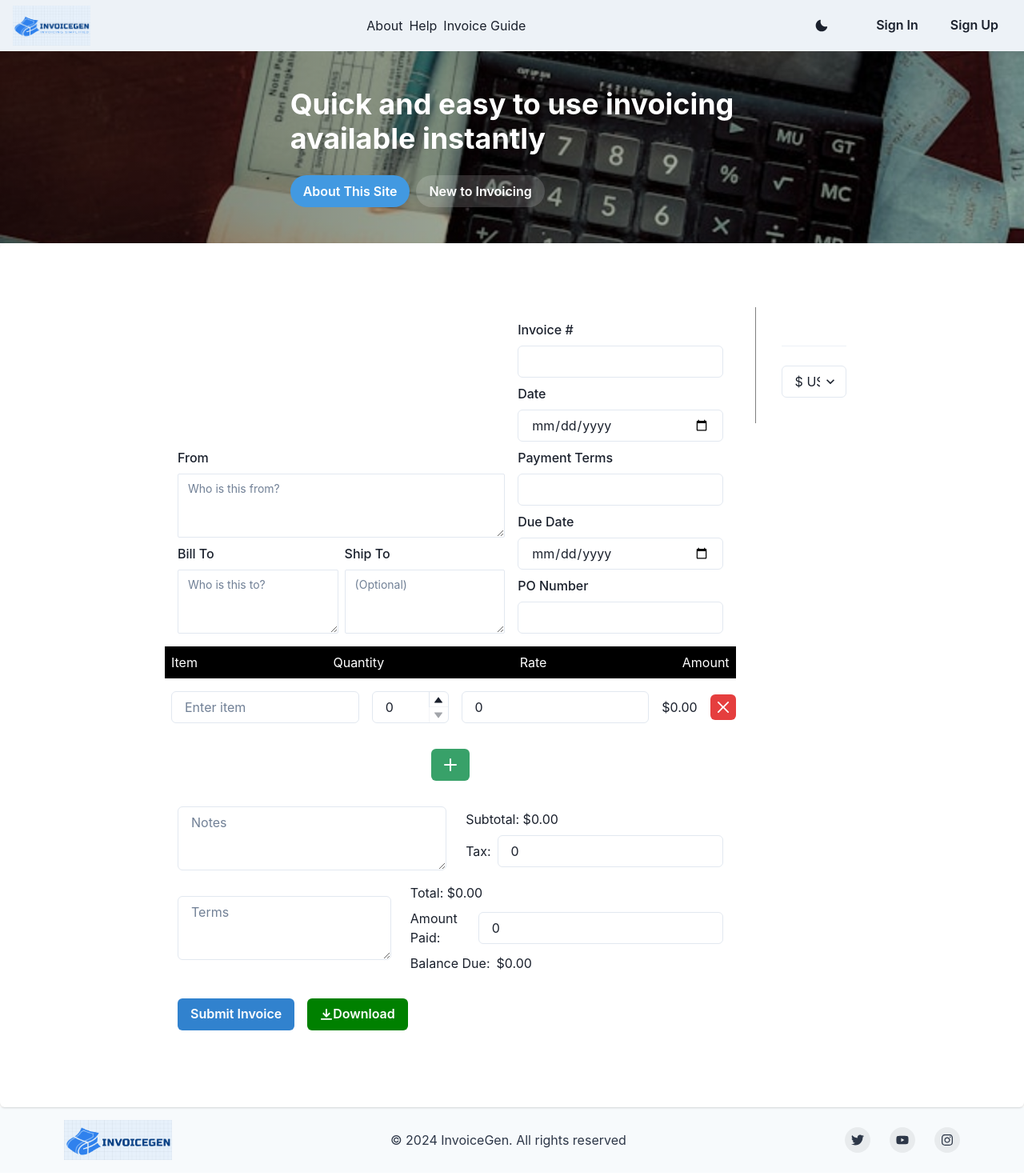
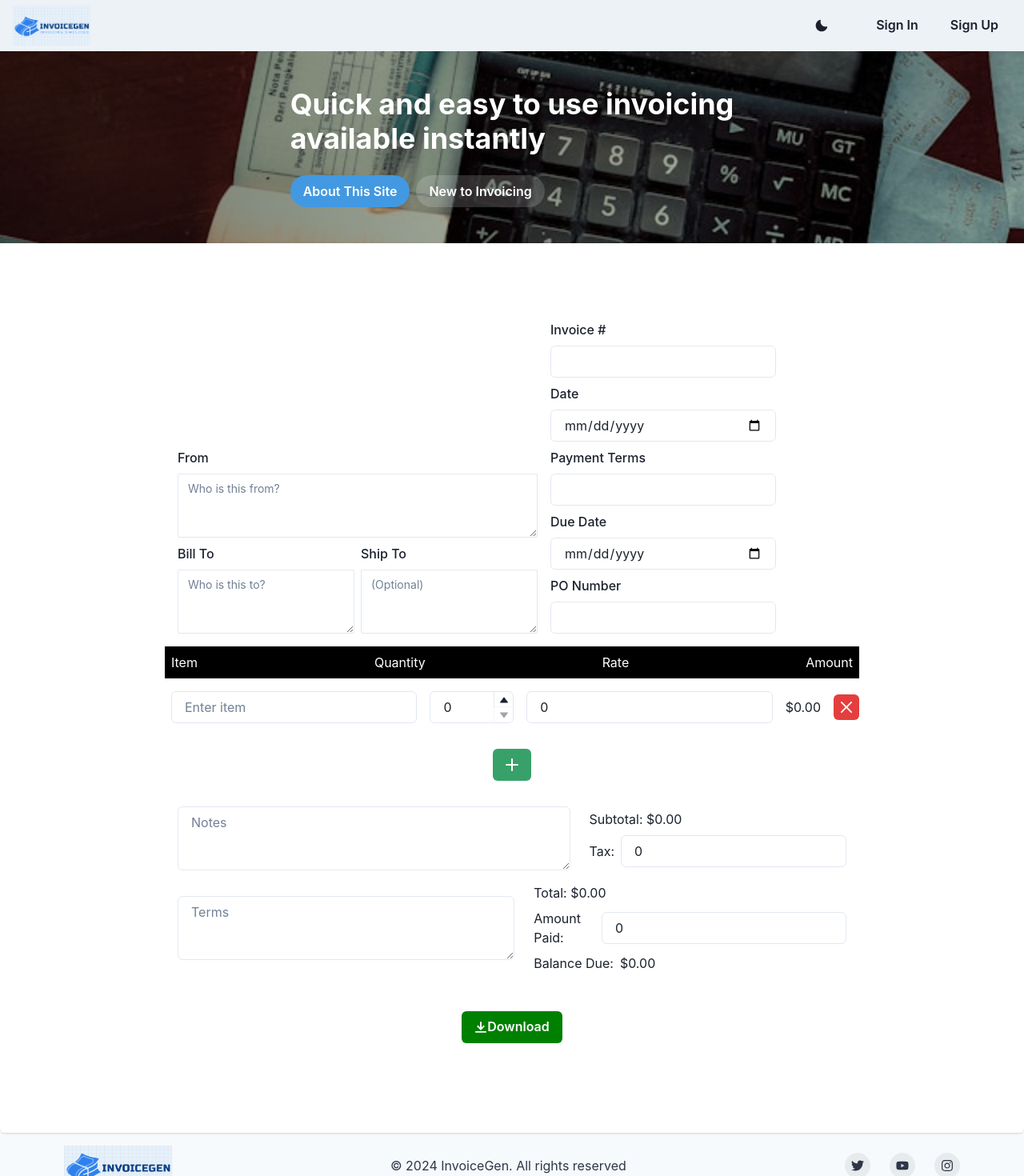
Before and after one commit to Cililocwee/invoice-gen, a React (Vite) app in the folder client/: page / in a window 1280 px wide. Shown: the top 1470 px of the page at 80% size. Built offline with nearby package versions, Linux system fonts and the light colour scheme.

Commit message:
Cleaned up to unused imports and got rid of unused pages

```diff
--- a/client/src/components/ChakraNav.tsx
+++ b/client/src/components/ChakraNav.tsx
@@ -3,54 +3,20 @@
 import {
   Box,
   Flex,
-  Avatar,
-  Text,
   Button,
-  Menu,
-  MenuButton,
-  MenuList,
-  MenuItem,
-  MenuDivider,
-  useDisclosure,
   useColorModeValue,
   Stack,
   useColorMode,
-  Center,
   HStack,
   Image,
 } from "@chakra-ui/react";
 import { MoonIcon, SunIcon } from "@chakra-ui/icons";
-import About from "../pages/About";
 import { Link } from "react-router-dom";
 import HeaderIcon from "../assets/headericon.jpg";
 
-interface Props {
-  children: React.ReactNode;
-}
-
-const NavLink = (props: Props) => {
-  const { children } = props;
-
-  return (
-    <Box
-      as="a"
-      px={2}
-      py={1}
-      rounded={"md"}
-      _hover={{
-        textDecoration: "none",
-        bg: useColorModeValue("gray.200", "gray.700"),
-      }}
-      href={"#"}
-    >
-      {children}
-    </Box>
-  );
-};
-
 export default function ChakraNav() {
   const { colorMode, toggleColorMode } = useColorMode();
-  const { isOpen, onOpen, onClose } = useDisclosure();
+
   return (
     <>
       <Box bg={useColorModeValue("gray.100", "gray.900")} px={4}>
@@ -62,9 +28,9 @@ export default function ChakraNav() {
           </Box>
           <Box>
             <HStack>
-              <Link to={"/about"}>About</Link>
+              {/* <Link to={"/about"}>About</Link>
               <Link to={"/help"}>Help</Link>
-              <Link to={"/invoicing-guide"}>Invoice Guide</Link>
+              <Link to={"/invoicing-guide"}>Invoice Guide</Link> */}
             </HStack>
           </Box>
           <Flex alignItems={"center"}>
--- a/client/src/components/InvoiceForm/ConglomeratedForm.tsx
+++ b/client/src/components/InvoiceForm/ConglomeratedForm.tsx
@@ -69,11 +69,6 @@ const ConglomeratedForm = () => {
     }
   };
 
-  const handleSubmit = async () => {
-    console.log(invoiceData);
-    // TODO: Add API call logic here
-  };
-
   const subtotal = invoiceData.lineItems.reduce(
     (total, item) => total + item.itemTotal,
     0
@@ -98,11 +93,9 @@ const ConglomeratedForm = () => {
         subtotal={subtotal}
       />
 
-      <Button onClick={handleSubmit} colorScheme="blue" margin={4}>
-        Submit Invoice
-      </Button>
-
-      <DownloadButton invoice={invoiceData} />
+      <Box display={"flex"} justifyContent={"center"} padding={"2em"}>
+        <DownloadButton invoice={invoiceData} />
+      </Box>
     </Container>
   );
 };
--- a/client/src/components/InvoiceForm/HeaderSection.tsx
+++ b/client/src/components/InvoiceForm/HeaderSection.tsx
@@ -5,6 +5,7 @@ import {
   Input,
   HStack,
   VStack,
+  extendTheme,
 } from "@chakra-ui/react";
 
 interface HeaderSectionProps {
--- a/client/src/pages/Home.tsx
+++ b/client/src/pages/Home.tsx
@@ -1,8 +1,7 @@
-import { Card, Divider, HStack, Select, VStack } from "@chakra-ui/react";
+import { Card, HStack } from "@chakra-ui/react";
 import Hero from "../components/Hero.js";
 
 import ConglomeratedForm from "../components/InvoiceForm/ConglomeratedForm.js";
-import DownloadButton from "../components/DownloadButton.js";
 
 export default function Home() {
   return (
@@ -11,20 +10,6 @@ export default function Home() {
       <Card padding={"5em"}>
         <HStack maxW={"900px"} margin={"auto"}>
           <ConglomeratedForm />
-
-          <VStack
-            marginBottom={"auto"}
-            padding={"2em"}
-            borderLeft={"1px solid gray"}
-          >
-            {/* <DownloadButton /> */}
-            <Divider margin={"1em 0"} />
-            <Select>
-              <option value="usd">$ USD</option>
-              <option value="vnd">₫ VND </option>
-              <option value="jpy">¥ JPY</option>
-            </Select>
-          </VStack>
         </HStack>
       </Card>
     </div>
```
